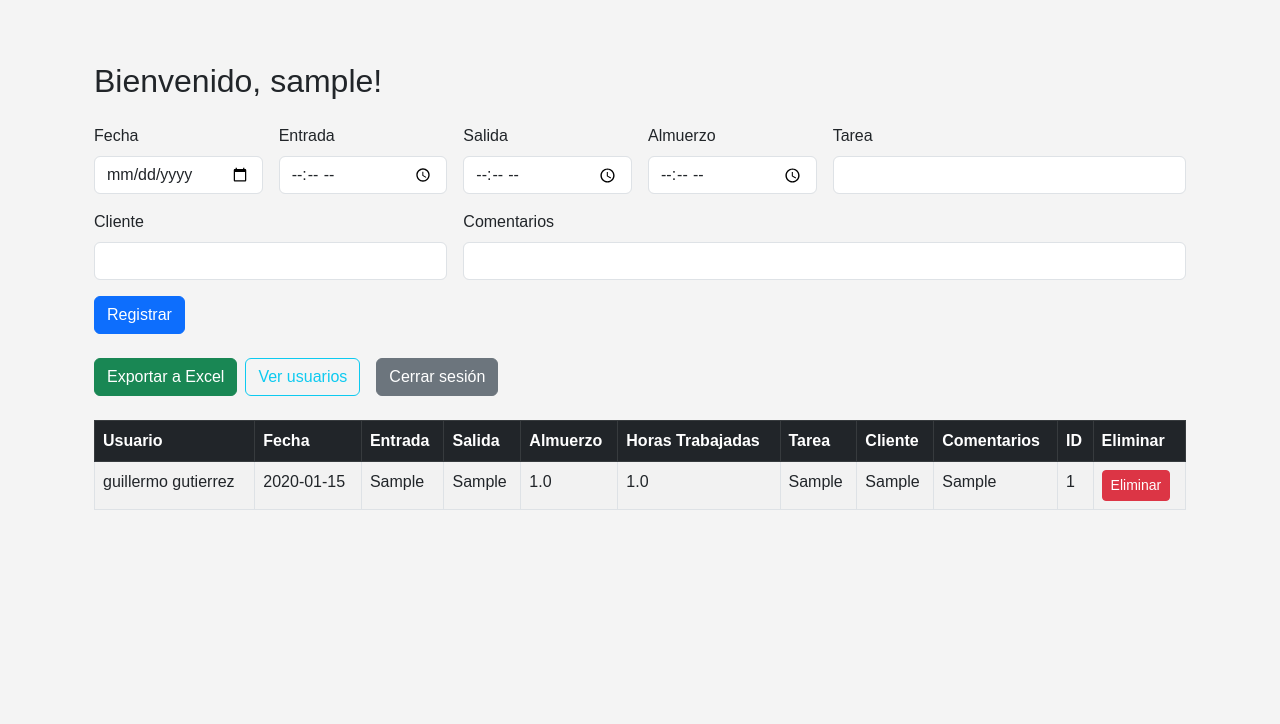
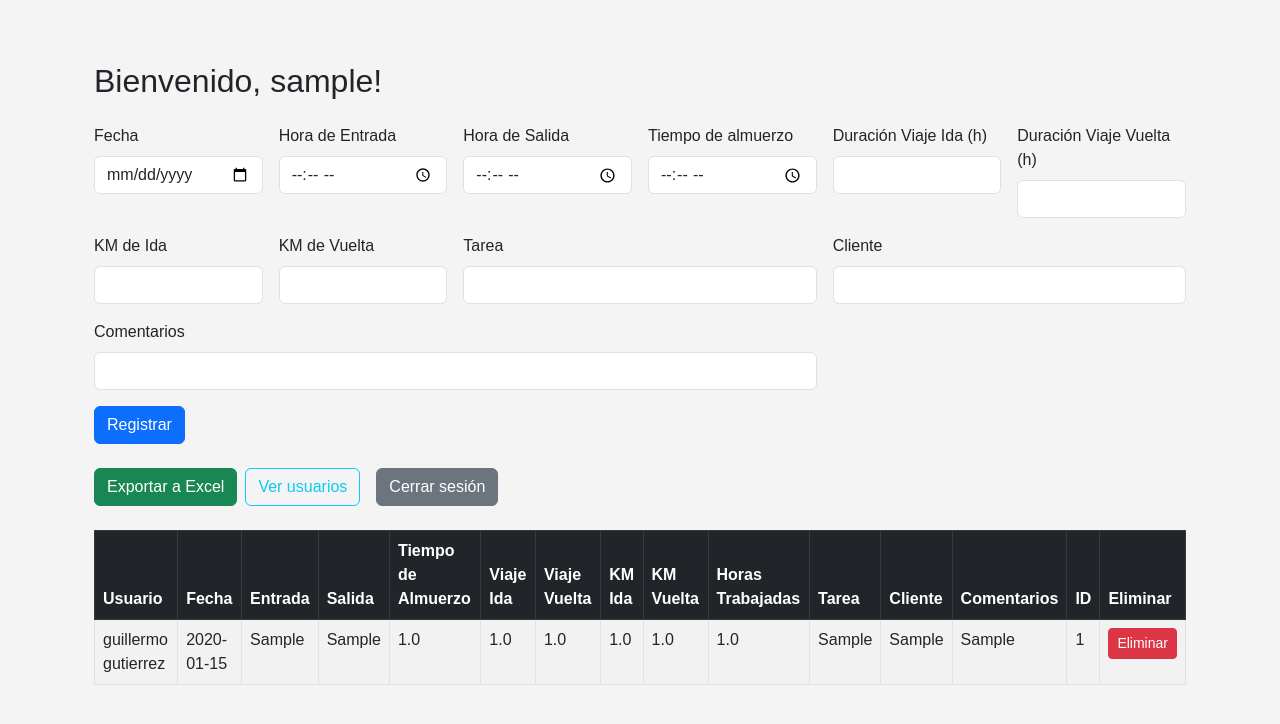
Before and after one commit to GUILLERMOWEB/Registro-de-Horas, a Flask app: page /administrator in a window 1280 px wide. Shown: the part 56-780 px from the top of the page. Run offline with Flask 3, Linux system fonts and the light colour scheme; the visitor is signed in with stand-in values (Sample User, id 1); tables that the repository leaves empty hold one stand-in row (values such as "Sample post").

Commit message:
Corrigo posiciones y nombres

```diff
--- a/templates/admin.html
+++ b/templates/admin.html
@@ -10,16 +10,32 @@
       <input type="date" name="fecha" class="form-control" required>
     </div>
     <div class="col-md-2">
-      <label for="entrada" class="form-label">Entrada</label>
+      <label for="entrada" class="form-label">Hora de Entrada</label>
       <input type="time" name="entrada" class="form-control" required>
     </div>
     <div class="col-md-2">
-      <label for="salida" class="form-label">Salida</label>
+      <label for="salida" class="form-label">Hora de Salida</label>
       <input type="time" name="salida" class="form-control" required>
     </div>
     <div class="col-md-2">
-      <label for="almuerzo" class="form-label">Almuerzo</label>
+      <label for="almuerzo" class="form-label">Tiempo de almuerzo</label>
       <input type="time" name="almuerzo" class="form-control" required>
+    </div>
+    <div class="col-md-2">
+      <label for="viaje_ida" class="form-label">Duración Viaje Ida (h)</label>
+      <input type="number" step="0.01" name="viaje_ida" class="form-control">
+    </div>
+    <div class="col-md-2">
+      <label for="viaje_vuelta" class="form-label">Duración Viaje Vuelta (h)</label>
+      <input type="number" step="0.01" name="viaje_vuelta" class="form-control">
+    </div>
+    <div class="col-md-2">
+      <label for="km_ida" class="form-label">KM de Ida</label>
+      <input type="number" step="0.1" name="km_ida" class="form-control">
+    </div>
+    <div class="col-md-2">
+      <label for="km_vuelta" class="form-label">KM de Vuelta</label>
+      <input type="number" step="0.1" name="km_vuelta" class="form-control">
     </div>
     <div class="col-md-4">
       <label for="tarea" class="form-label">Tarea</label>
@@ -56,7 +72,11 @@
           <th>Fecha</th>
           <th>Entrada</th>
           <th>Salida</th>
-          <th>Almuerzo</th>
+          <th>Tiempo de Almuerzo</th>
+          <th>Viaje Ida</th>
+          <th>Viaje Vuelta</th>
+          <th>KM Ida</th>
+          <th>KM Vuelta</th>
           <th>Horas Trabajadas</th>
           <th>Tarea</th>
           <th>Cliente</th>
@@ -73,6 +93,10 @@
           <td>{{ registro.entrada }}</td>
           <td>{{ registro.salida }}</td>
           <td>{{ registro.almuerzo }}</td>
+          <td>{{ registro.viaje_ida }}</td>
+          <td>{{ registro.viaje_vuelta }}</td>
+          <td>{{ registro.km_ida }}</td>
+          <td>{{ registro.km_vuelta }}</td>
           <td>{{ registro.horas }}</td>
           <td>{{ registro.tarea }}</td>
           <td>{{ registro.cliente }}</td>
```
Also changed, not shown: templates/dashboard.html (+8 -7 lines).
